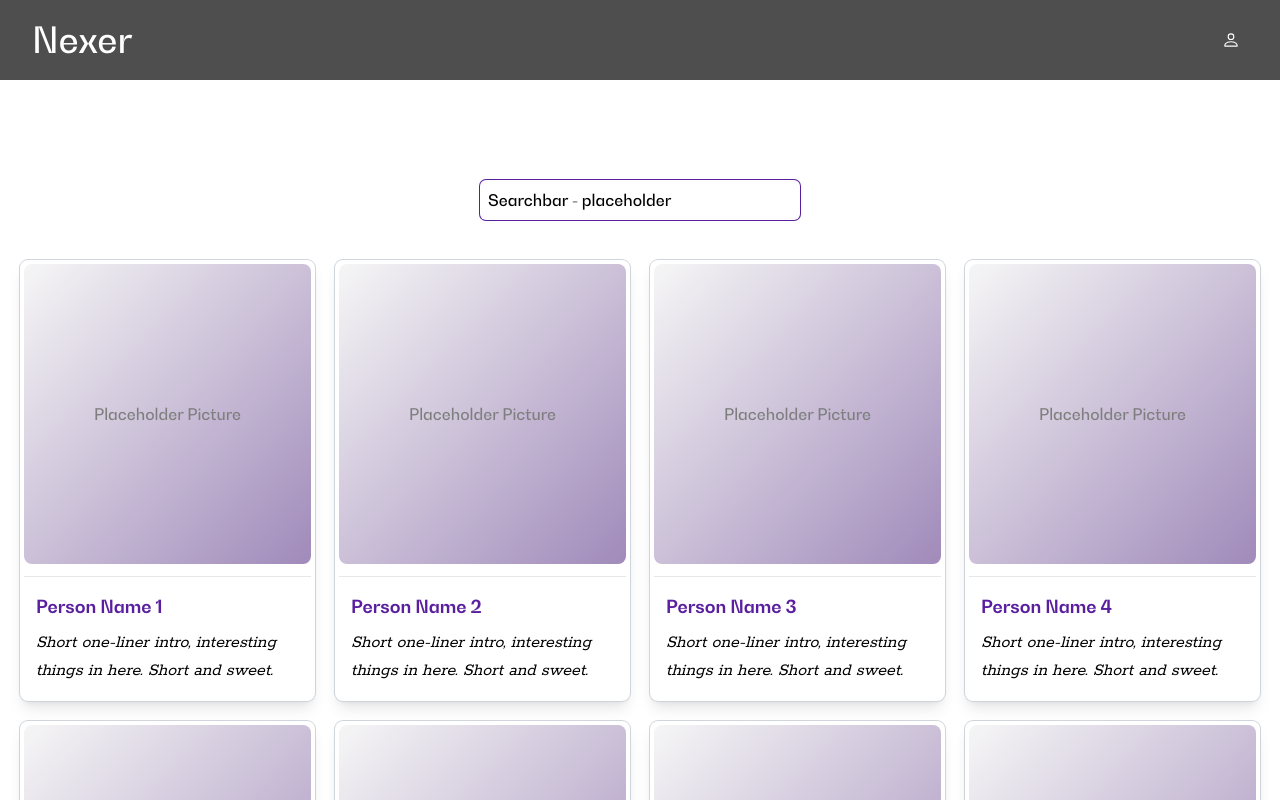
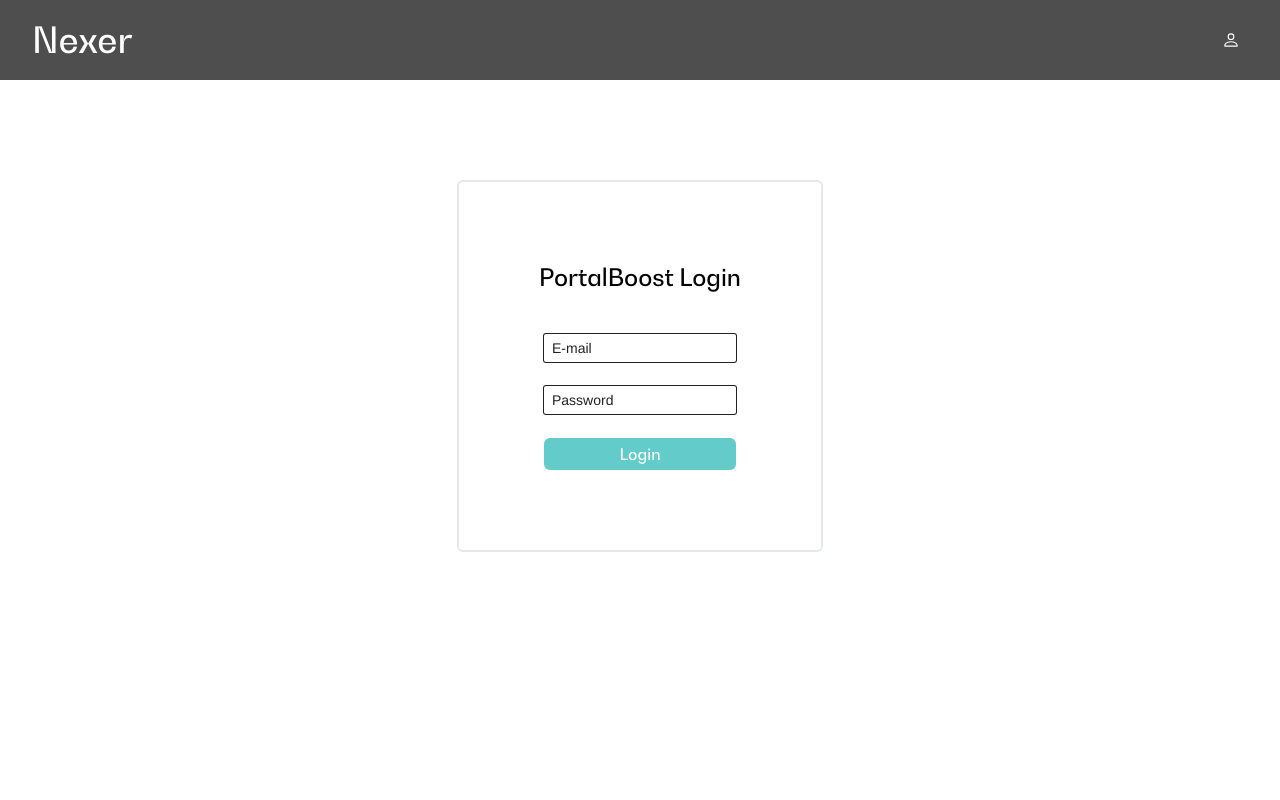
Before and after one commit to PortalBoost/PortalBoost, a React (Vite) app in the folder PortalBoost/ClientApp/: page / in a window 1280 px wide. Shown: the top 800 px of the page. Built offline with nearby package versions, Linux system fonts and the light colour scheme; a web font is replaced by a local one.

Commit message:
Changed grid sizing

```diff
--- a/PortalBoost/ClientApp/src/App.tsx
+++ b/PortalBoost/ClientApp/src/App.tsx
@@ -20,6 +20,10 @@
   // TODO: EmployeePreview minimalistic rounded version
   // TODO: Proper Employee interface using the data model from backend. User interface extends employee interface(?)
   // TODO: Rounded typical "Avatar"-style profile picture for previews. Larger image on expanded modal.
+  useEffect(() => {
+    console.log(validLogin)
+  }, [validLogin])
+
   return (
     <Router>
 
@@ -29,11 +33,11 @@
 
         <Routes>
 
-          {/* <Route path="/employees" element={validLogin ? <ViewEmployees /> : <LoginPage />} />
+          <Route path="/employees" element={validLogin ? <ViewEmployees /> : <LoginPage />} />
           <Route path="/companies" element={validLogin ? <ViewCompanies /> : <LoginPage />} />
           <Route path="/" element={validLogin ? <LandingPage /> : <LoginPage />} />
-          <Route path="*" element={<PageNotFound />} /> */}
-          <Route path="/" element={<ViewEmployees></ViewEmployees>} />
+          <Route path="*" element={<PageNotFound />} />
+
         </Routes>
 
       </ContentWrapper>
--- a/PortalBoost/ClientApp/src/components/common/ContentWrapper.tsx
+++ b/PortalBoost/ClientApp/src/components/common/ContentWrapper.tsx
@@ -7,7 +7,7 @@
 const ContentWrapper = (props: PropsT) => {
 
 	return (
-		<div className="container mx-auto max-w-8xl">
+		<div className="container mx-auto md:max-w-8xl">
 			{props.children}
 		</div>
 	)
--- a/PortalBoost/ClientApp/src/pages/viewEmployees/ViewEmployees.tsx
+++ b/PortalBoost/ClientApp/src/pages/viewEmployees/ViewEmployees.tsx
@@ -25,14 +25,14 @@
 	const placeholderSearchbar = <div className="ring-1 ring-n-purple rounded-md p-2 sm:w-96 max-w-xs truncate shrink">Searchbar - placeholder </div>
 	//TODO: Proper grid sizing
 	return (
-		<div className="container mt-20 p-5">
+		<div className="mt-20 ">
 			<div className="flex flex-col gap-10 ">
 				<div className="mx-auto flex">
 					{placeholderSearchbar}
 				</div>
 
 				{/** Test container */}
-				<div className="grid grid-cols-1 md:grid-cols-2 xl:grid-cols-4 gap-5">
+				<div className="grid grid-cols-1 md:grid-cols-2 xl:grid-cols-3 gap-5">
 					{TEST_EMPLOYEES.map((x) => (
 						<EmployeePreview key={x.testEmployeeID} testId={x.testEmployeeID} />
 					))}
```
